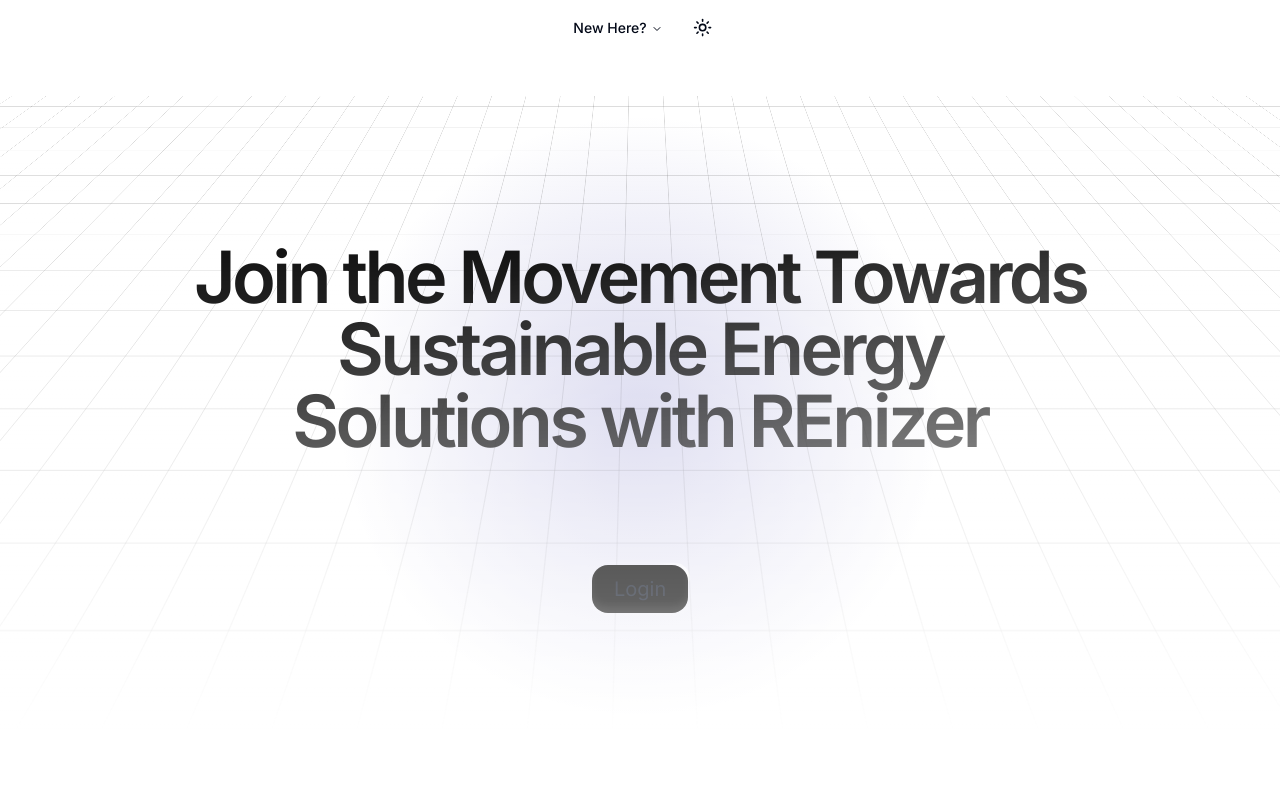
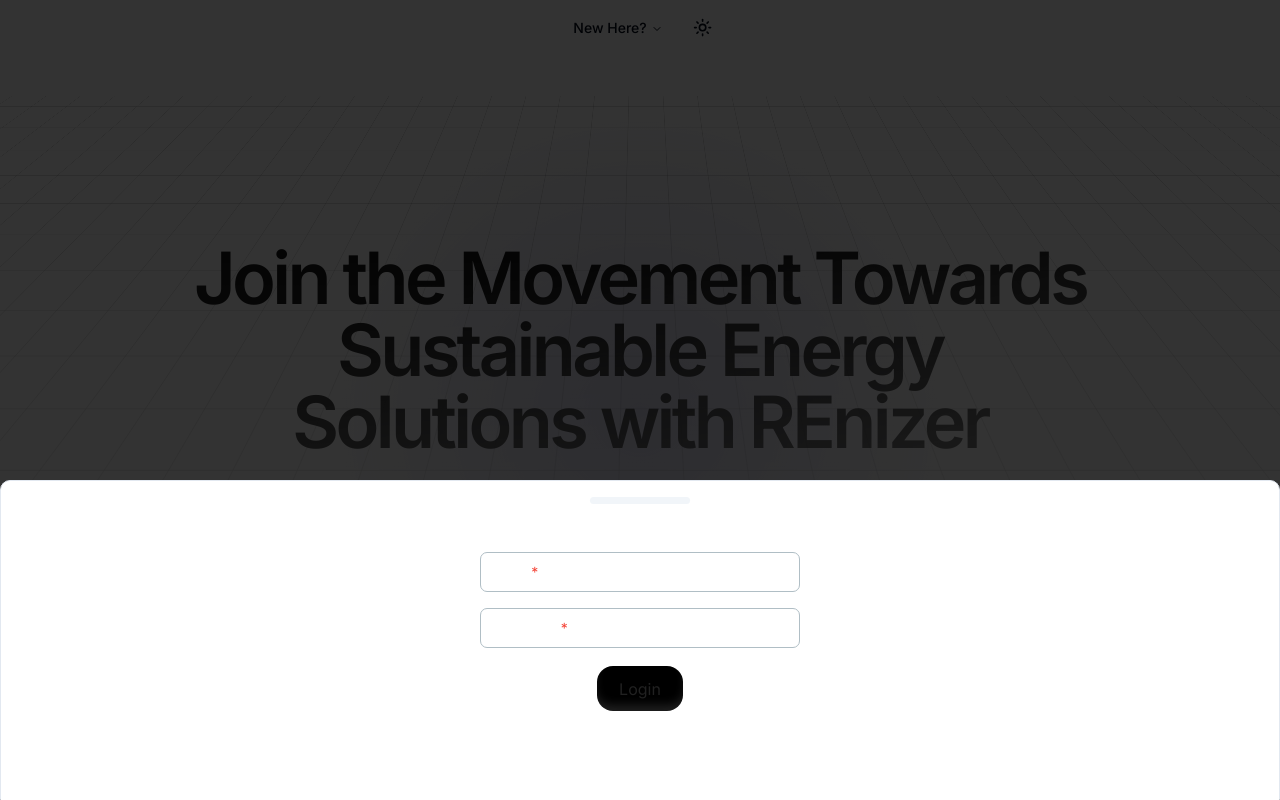
Before and after one commit to iZafor/REnizer, a Next.js app in the folder renizer-next/: page / in a window 1280 px wide. Both pictures are taken after a click on the button "Login". Built offline with nearby package versions, Linux system fonts and the light colour scheme.

Commit message:
add login form

```diff
--- a/renizer-next/app/page.tsx
+++ b/renizer-next/app/page.tsx
@@ -5,6 +5,7 @@ import RadialGradient from "@/components/ui/magicui/radial-gradient";
 import RetroGrid from "@/components/ui/magicui/retro-grid";
 import ShimmerButton from "@/components/ui/magicui/shimmer-button";
 import { useTheme } from "next-themes";
+import LoginForm from "@/components/ui/custom/login-form";
 
 export default function Home() {
   const { setTheme, theme } = useTheme();
@@ -16,7 +17,7 @@ export default function Home() {
       <RadialGradient className="w-full h-[40rem] p-20 mt-10 grid place-items-center">
         <h1 className="text-balance bg-gradient-to-br from-black from-30% to-black/60 bg-clip-text py-6 text-5xl font-semibold leading-none tracking-tighter text-transparent dark:from-white dark:to-white/40 sm:text-4xl md:text-7xl lg:text-7xl text-center">Join the Movement Towards Sustainable Energy Solutions with REnizer
         </h1>
-        <ShimmerButton borderRadius="1rem" className="text-xl">Login</ShimmerButton>
+        <LoginForm />
         <RetroGrid />
       </RadialGradient>
     </div>
--- /dev/null
+++ b/renizer-next/components/ui/custom/login-form.tsx
@@ -0,0 +1,78 @@
+"use client";
+
+import {
+    Drawer,
+    DrawerContent,
+    DrawerTrigger,
+} from "@/components/ui/drawer";
+import { cn } from "@/lib/utils";
+import { useTheme } from "next-themes";
+import { CSSProperties } from "react";
+import { Input } from "@material-tailwind/react";
+import ShimmerButton from "../magicui/shimmer-button";
+
+export default function LoginForm() {
+    const { theme } = useTheme();
+    const isLightTheme = () => theme === "light";
+
+    return (
+        <Drawer>
+            <DrawerTrigger>
+                <span
+                    style={
+                        {
+                            "--spread": "90deg",
+                            "--shimmer-color": isLightTheme() ? "rgba(0, 0, 0, 1)" : "#ffffff",
+                            "--radius": "1rem",
+                            "--speed": "3s",
+                            "--cut": "0.1em",
+                            "--bg": isLightTheme() ? "rgba(200, 200, 200, 1)" : "rgba(0, 0, 0, 1)",
+                        } as CSSProperties
+                    }
+                    className={cn(
+                        "group relative z-0 flex cursor-pointer items-center justify-center overflow-hidden whitespace-nowrap border border-white/10 px-6 py-3 dark:text-gray-50 text-gray-900 [background: var(--bg)] [border-radius:var(--radius)]",
+                        "transform-gpu transition-transform duration-300 ease-in-out active:translate-y-[1px]",
+                    )}
+                >
+                    <div
+                        className={cn(
+                            "-z-30 blur-[2px]",
+                            "absolute inset-0 overflow-visible [container-type:size]",
+                        )}
+                    >
+                        <div className="absolute inset-0 h-[100cqh] animate-slide [aspect-ratio:1] [border-radius:0] [mask:none]">
+                            <div className="animate-spin-around absolute inset-[-100%] w-auto rotate-0 [background:conic-gradient(from_calc(270deg-(var(--spread)*0.5)),transparent_0,var(--shimmer-color)_var(--spread),transparent_var(--spread))] [translate:0_0]" />
+                        </div>
+                    </div>
+
+                    Login
+
+                    <div
+                        className={cn(
+                            "insert-0 absolute h-full w-full",
+                            "rounded-2xl px-4 py-1.5 text-sm font-medium shadow-[inset_0_-8px_10px_#ffffff1f]",
+                            "transform-gpu transition-all duration-300 ease-in-out",
+                            "group-hover:shadow-[inset_0_-6px_10px_#ffffff3f]",
+                            "group-active:shadow-[inset_0_-10px_10px_#ffffff3f]",
+                        )}
+                    />
+
+                    <div
+                        className={cn(
+                            "absolute -z-20 [background:var(--bg)] [border-radius:var(--radius)] [inset:var(--cut)]",
+                        )}
+                    />
+                </span>
+            </DrawerTrigger>
+            <DrawerContent className="h-[20rem]">
+                <span className="w-full h-full grid content-start justify-center mt-8 pt-4">
+                    <form className="w-[20rem] grid place-items-center space-y-4">
+                        <Input label="Email" color={isLightTheme() ? "black" : "white"} required />
+                        <Input type="password" label="Password" color={isLightTheme() ? "black" : "white"} required />
+                        <ShimmerButton type="submit" borderRadius="1rem">Login</ShimmerButton>
+                    </form>
+                </span>
+            </DrawerContent>
+        </Drawer>
+    )
+}
--- /dev/null
+++ b/renizer-next/components/ui/drawer.tsx
@@ -0,0 +1,118 @@
+"use client"
+
+import * as React from "react"
+import { Drawer as DrawerPrimitive } from "vaul"
+
+import { cn } from "@/lib/utils"
+
+const Drawer = ({
+  shouldScaleBackground = true,
+  ...props
+}: React.ComponentProps<typeof DrawerPrimitive.Root>) => (
+  <DrawerPrimitive.Root
+    shouldScaleBackground={shouldScaleBackground}
+    {...props}
+  />
+)
+Drawer.displayName = "Drawer"
+
+const DrawerTrigger = DrawerPrimitive.Trigger
+
+const DrawerPortal = DrawerPrimitive.Portal
+
+const DrawerClose = DrawerPrimitive.Close
+
+const DrawerOverlay = React.forwardRef<
+  React.ElementRef<typeof DrawerPrimitive.Overlay>,
+  React.ComponentPropsWithoutRef<typeof DrawerPrimitive.Overlay>
+>(({ className, ...props }, ref) => (
+  <DrawerPrimitive.Overlay
+    ref={ref}
+    className={cn("fixed inset-0 z-50 bg-black/80", className)}
+    {...props}
+  />
+))
+DrawerOverlay.displayName = DrawerPrimitive.Overlay.displayName
+
+const DrawerContent = React.forwardRef<
+  React.ElementRef<typeof DrawerPrimitive.Content>,
+  React.ComponentPropsWithoutRef<typeof DrawerPrimitive.Content>
+>(({ className, children, ...props }, ref) => (
+  <DrawerPortal>
+    <DrawerOverlay />
+    <DrawerPrimitive.Content
+      ref={ref}
+      className={cn(
+        "fixed inset-x-0 bottom-0 z-50 mt-24 flex h-auto flex-col rounded-t-[10px] border bg-background",
+        className
+      )}
+      {...props}
+    >
+      <div className="mx-auto mt-4 h-2 w-[100px] rounded-full bg-muted" />
+      {children}
+    </DrawerPrimitive.Content>
+  </DrawerPortal>
+))
+DrawerContent.displayName = "DrawerContent"
+
+const DrawerHeader = ({
+  className,
+  ...props
+}: React.HTMLAttributes<HTMLDivElement>) => (
+  <div
+    className={cn("grid gap-1.5 p-4 text-center sm:text-left", className)}
+    {...props}
+  />
+)
+DrawerHeader.displayName = "DrawerHeader"
+
+const DrawerFooter = ({
+  className,
+  ...props
+}: React.HTMLAttributes<HTMLDivElement>) => (
+  <div
+    className={cn("mt-auto flex flex-col gap-2 p-4", className)}
+    {...props}
+  />
+)
+DrawerFooter.displayName = "DrawerFooter"
+
+const DrawerTitle = React.forwardRef<
+  React.ElementRef<typeof DrawerPrimitive.Title>,
+  React.ComponentPropsWithoutRef<typeof DrawerPrimitive.Title>
+>(({ className, ...props }, ref) => (
+  <DrawerPrimitive.Title
+    ref={ref}
+    className={cn(
+      "text-lg font-semibold leading-none tracking-tight",
+      className
+    )}
+    {...props}
+  />
+))
+DrawerTitle.displayName = DrawerPrimitive.Title.displayName
+
+const DrawerDescription = React.forwardRef<
+  React.ElementRef<typeof DrawerPrimitive.Description>,
+  React.ComponentPropsWithoutRef<typeof DrawerPrimitive.Description>
+>(({ className, ...props }, ref) => (
+  <DrawerPrimitive.Description
+    ref={ref}
+    className={cn("text-sm text-muted-foreground", className)}
+    {...props}
+  />
+))
+DrawerDescription.displayName = DrawerPrimitive.Description.displayName
+
+export {
+  Drawer,
+  DrawerPortal,
+  DrawerOverlay,
+  DrawerTrigger,
+  DrawerClose,
+  DrawerContent,
+  DrawerHeader,
+  DrawerFooter,
+  DrawerTitle,
+  DrawerDescription,
+}
--- a/renizer-next/components/ui/magicui/shimmer-button.tsx
+++ b/renizer-next/components/ui/magicui/shimmer-button.tsx
@@ -10,7 +10,7 @@ export interface ShimmerButtonProps
     shimmerDuration?: string;
     background?: string;
     className?: string;
-    children?: React.ReactNode;
+    children?: React.ReactNode | string;
 }
 
 const ShimmerButton = React.forwardRef<HTMLButtonElement, ShimmerButtonProps>(
@@ -36,7 +36,7 @@ const ShimmerButton = React.forwardRef<HTMLButtonElement, ShimmerButtonProps>(
                         "--radius": borderRadius,
                         "--speed": shimmerDuration,
                         "--cut": shimmerSize,
-                        "--bg": theme == "light" ? "rgba(200, 200, 200, 1)" :"rgba(0, 0, 0, 1)",
+                        "--bg": theme == "light" ? "rgba(200, 200, 200, 1)" : "rgba(0, 0, 0, 1)",
                     } as CSSProperties
                 }
                 className={cn(
--- a/renizer-next/package.json
+++ b/renizer-next/package.json
@@ -33,6 +33,7 @@
     "react-icons": "^5.1.0",
     "tailwindcss-animate": "^1.0.7",
     "use-debounce": "^10.0.0",
+    "vaul": "^0.9.0",
     "zod": "^3.23.5"
   },
   "devDependencies": {
--- a/renizer-next/tailwind.config.ts
+++ b/renizer-next/tailwind.config.ts
@@ -1,7 +1,8 @@
-import type { Config } from "tailwindcss"
-const { fontFamily } = require("tailwindcss/defaultTheme")
+import type { Config } from "tailwindcss";
+const { fontFamily } = require("tailwindcss/defaultTheme");
+const withMT = require("@material-tailwind/react/utils/withMT");
 
-const config = {
+const config = withMT({
   darkMode: ["class"],
   content: [
     './pages/**/*.{ts,tsx}',
@@ -120,6 +121,6 @@ const config = {
     },
   },
   plugins: [require("tailwindcss-animate")],
-} satisfies Config
+}) satisfies Config
 
 export default config
```
Also changed, not shown: 1 other file (tests, documents, lock files or other folders).
